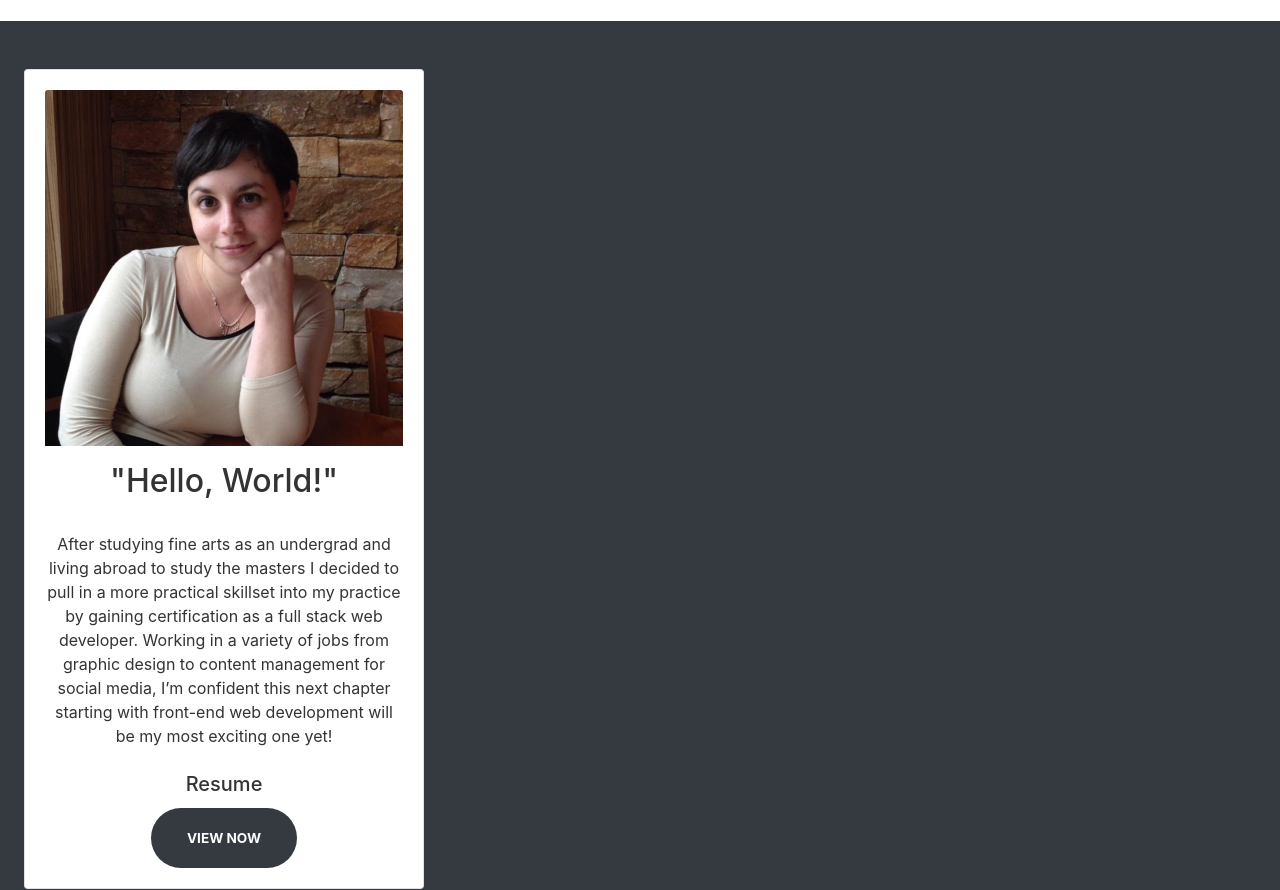
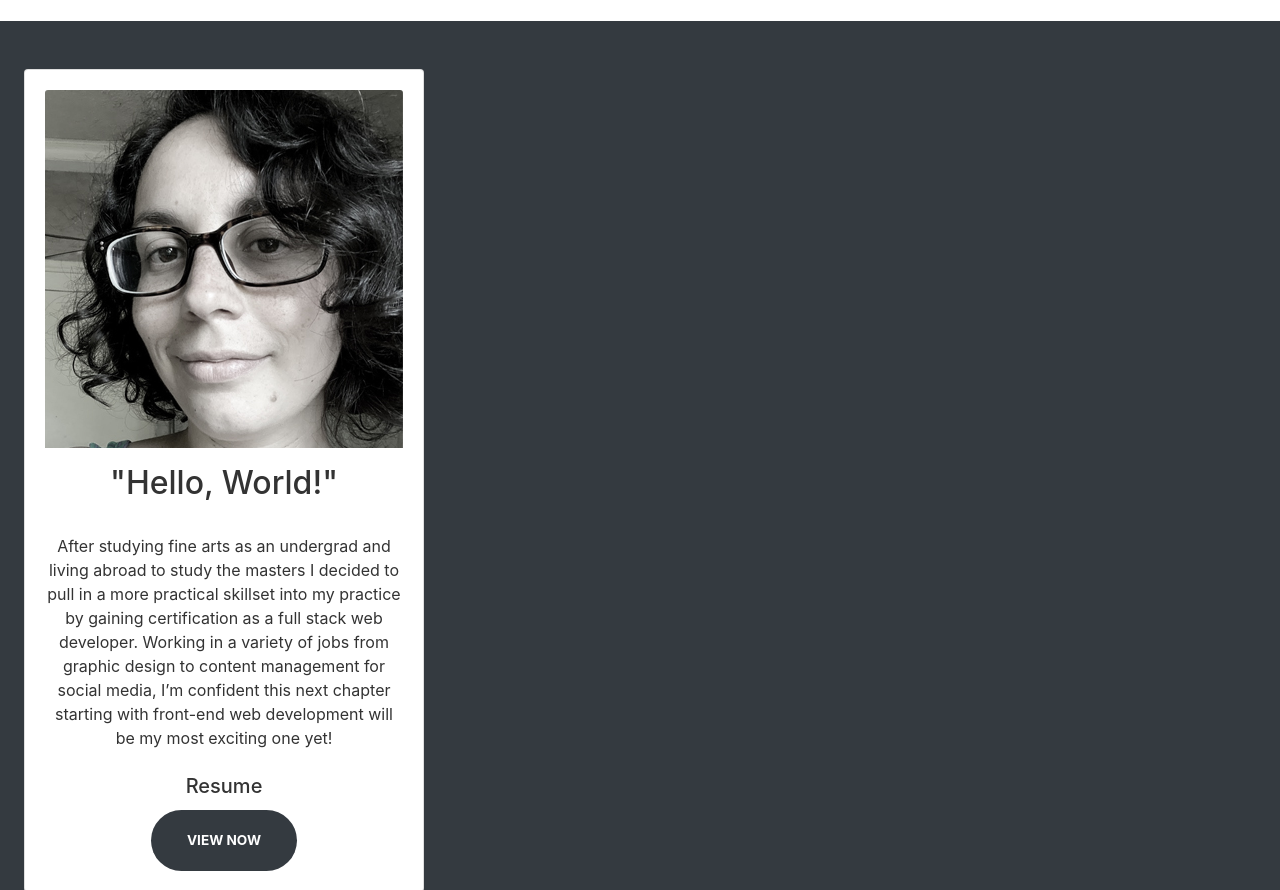
Before and after one commit to elanacelano/Elana_Celano, a plain HTML site: page index.html in a window 1280 px wide. Shown: the part 9981-10871 px from the top of the page. Drawn offline with Linux system fonts and the light colour scheme.

Commit message:
new photo of me

```diff
--- a/index.html
+++ b/index.html
@@ -1616,7 +1616,7 @@ React, HTML/CSS, AJAX</b></p>
 
 <div class="card" style="width: 25rem;">
   <div class="card-body justify-content-center">
-  <img src="img/portfolio/fullsize/EC.jpg" class="card-img-top" alt="...">
+  <img src="img/portfolio/fullsize/Elana_2020.jpg" class="card-img-top" alt="...">
   <h2 class="text-center mt-0 py-3">"Hello, World!"</h2>
 
   <p class="card-text py-2">After studying fine arts as an undergrad and living abroad to study the masters I decided to pull in a
```
Also changed, not shown: img/portfolio/fullsize/Elana_2020.jpg (added).
